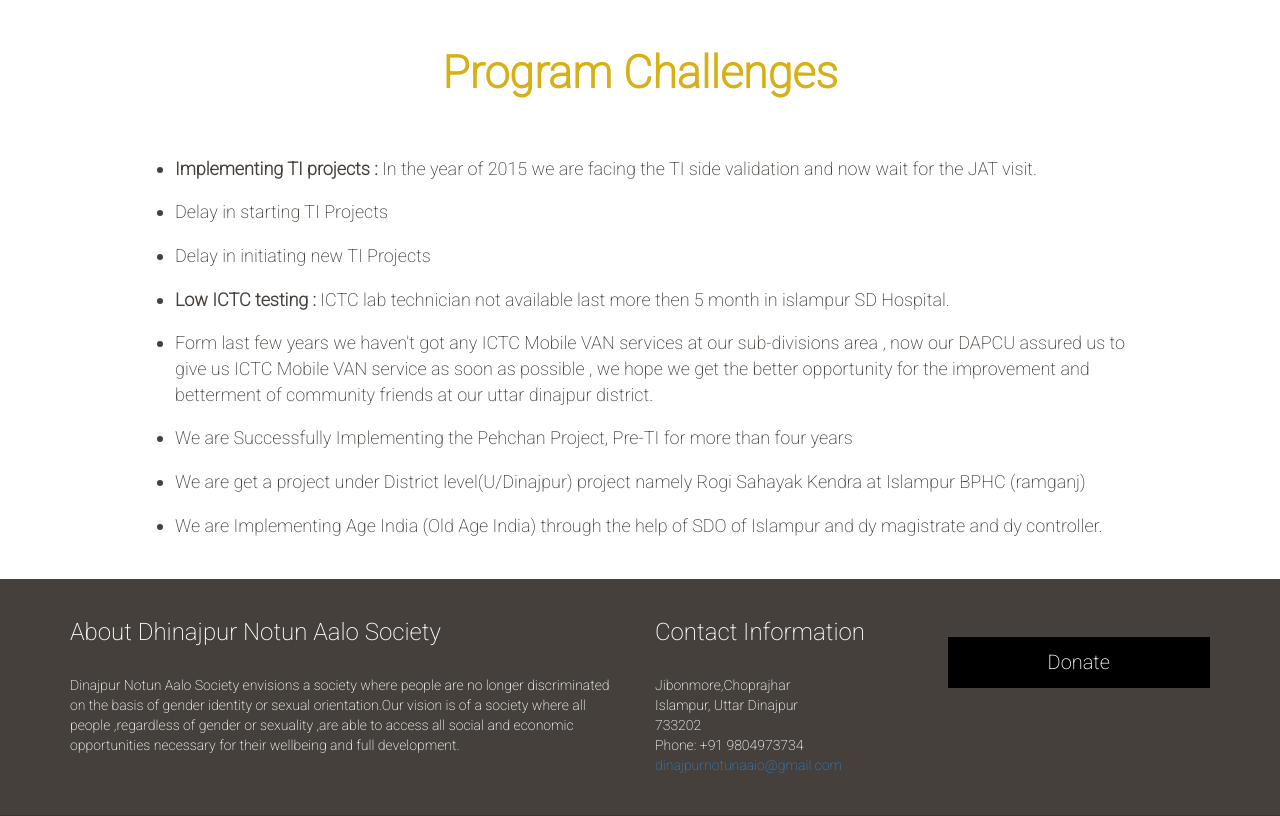
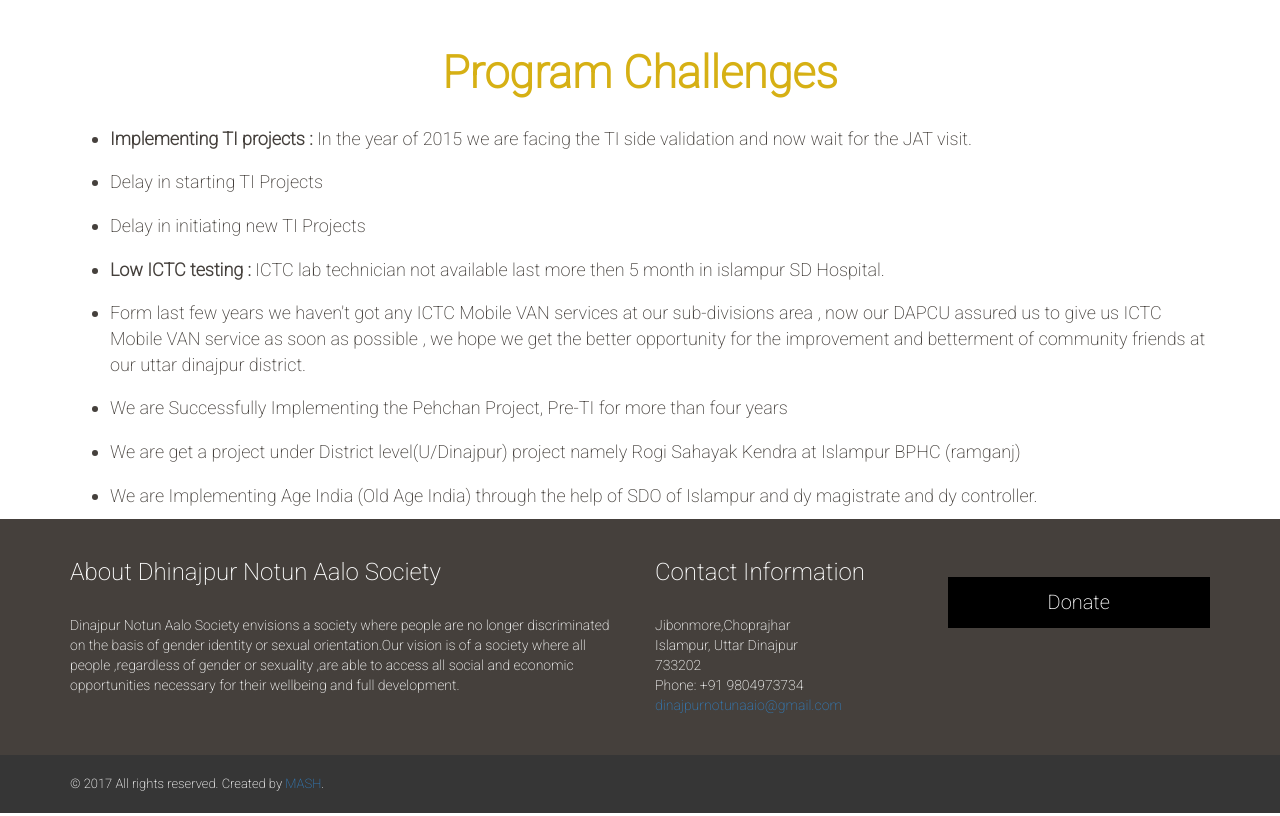
Before and after one commit to shikhar0507/Dhinajpur, a PHP site: page /ProgramChallenge.html in a window 1280 px wide. Shown: the part 52-868 px from the top of the page. Run offline with PHP 8.4, Linux system fonts and the light colour scheme; some libraries are stand-ins or nearby versions.

Commit message:
program challenge page done

```diff
--- a/css/ProgramUpdate.css
+++ b/css/ProgramUpdate.css
@@ -5,7 +5,7 @@
 .ProgramUpdates {
   color:#45403c;
   font-size: 18px;
-  padding:30px 80px;
+
 
 
 }
```
